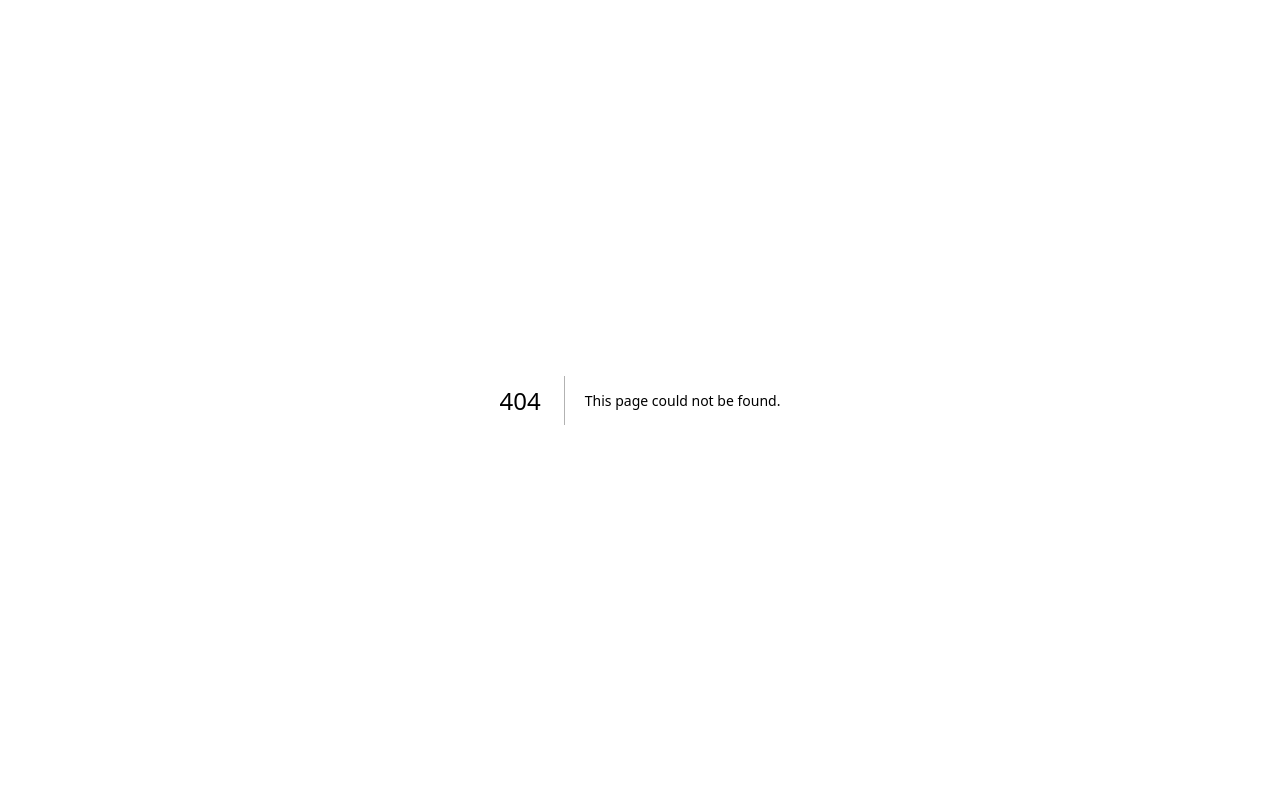
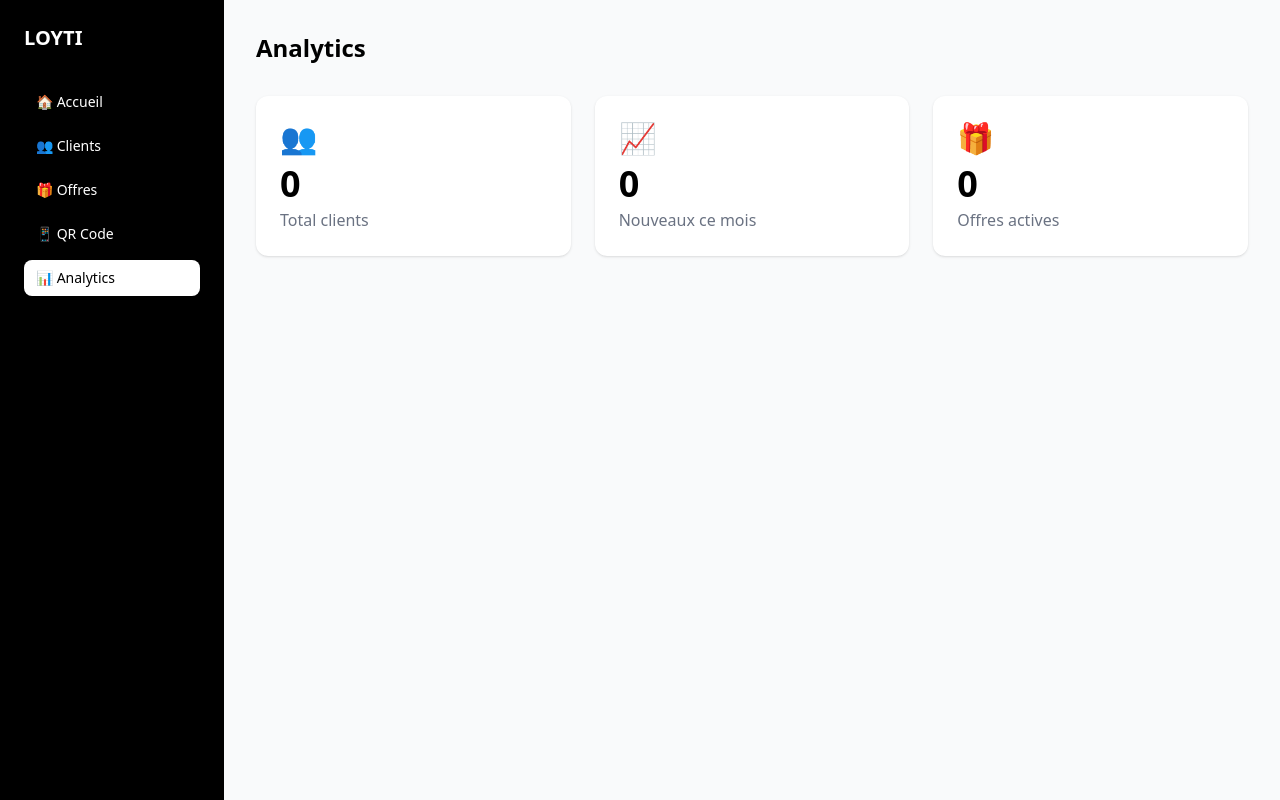
Before and after one commit to veloster/restaurant-app, a Next.js app: page /dashboard/analytics in a window 1280 px wide. Before the commit this address had no page. Built offline with nearby package versions, Linux system fonts and the light colour scheme; no server answers.

Commit message:
add analytics page

```diff
--- /dev/null
+++ b/app/dashboard/analytics/page.tsx
@@ -0,0 +1,50 @@
+"use client";
+import { useUser } from "@clerk/nextjs";
+import { useEffect, useState } from "react";
+import { supabase } from "../../../lib/supabase";
+
+export default function AnalyticsPage() {
+  const { user } = useUser();
+  const [stats, setStats] = useState({ customers: 0, offers: 0, thisMonth: 0 });
+
+  useEffect(() => {
+    if (!user) return;
+    const fetchStats = async () => {
+      const { count: customers } = await supabase
+        .from("customers").select("*", { count: "exact", head: true })
+        .eq("user_id", user.id);
+      const { count: offers } = await supabase
+        .from("offers").select("*", { count: "exact", head: true })
+        .eq("user_id", user.id);
+      const firstOfMonth = new Date();
+      firstOfMonth.setDate(1);
+      const { count: thisMonth } = await supabase
+        .from("customers").select("*", { count: "exact", head: true })
+        .eq("user_id", user.id)
+        .gte("created_at", firstOfMonth.toISOString());
+      setStats({ customers: customers || 0, offers: offers || 0, thisMonth: thisMonth || 0 });
+    };
+    fetchStats();
+  }, [user]);
+
+  const cards = [
+    { label: "Total clients", value: stats.customers, icon: "👥" },
+    { label: "Nouveaux ce mois", value: stats.thisMonth, icon: "📈" },
+    { label: "Offres actives", value: stats.offers, icon: "🎁" },
+  ];
+
+  return (
+    <div className="p-8">
+      <h1 className="text-2xl font-bold mb-8">Analytics</h1>
+      <div className="grid grid-cols-3 gap-6">
+        {cards.map((c) => (
+          <div key={c.label} className="bg-white rounded-xl shadow p-6">
+            <div className="text-3xl mb-2">{c.icon}</div>
+            <div className="text-4xl font-bold">{c.value}</div>
+            <div className="text-gray-500 mt-1">{c.label}</div>
+          </div>
+        ))}
+      </div>
+    </div>
+  );
+}
--- a/app/dashboard/layout.tsx
+++ b/app/dashboard/layout.tsx
@@ -10,6 +10,7 @@ export default function DashboardLayout({ children }: { children: React.ReactNod
     { href: "/dashboard/customers", label: "👥 Clients" },
     { href: "/dashboard/offers", label: "🎁 Offres" },
     { href: "/dashboard/qrcode", label: "📱 QR Code" },
+    { href: "/dashboard/analytics", label: "📊 Analytics" },
   ];
 
   return (
```
